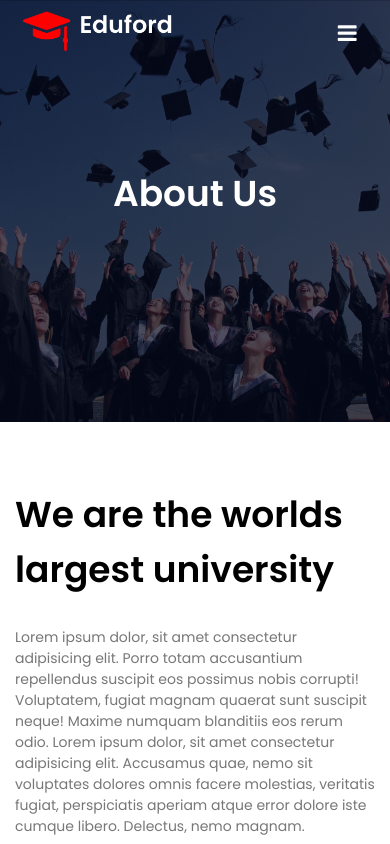
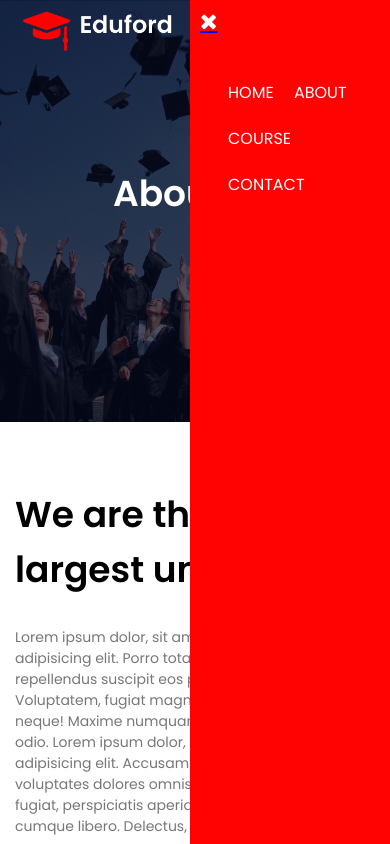
Before and after one commit to dhruv-ship-it/UniSite, a plain HTML site: page about.html in a window 390 px wide. Both pictures are taken after a click on the icon 347 px from the left and 32 px from the top of the page. Shown: the top 844 px of the page. Drawn offline with Linux system fonts and the light colour scheme.

Commit message:
Update about.html
Adding dropdown menu toggle button js to about page

```diff
--- a/about.html
+++ b/about.html
@@ -70,5 +70,19 @@
         </div>
     </section>
 
+    <script>
+
+        var navLinks = document.getElementById("navLinks");
+        function showMenu(){
+
+            navLinks.style.right="0";
+        }
+
+        function hideMenu(){
+
+            navLinks.style.right =  "-200px";
+        }
+    </script>
+
 </body>
 </html>
```
